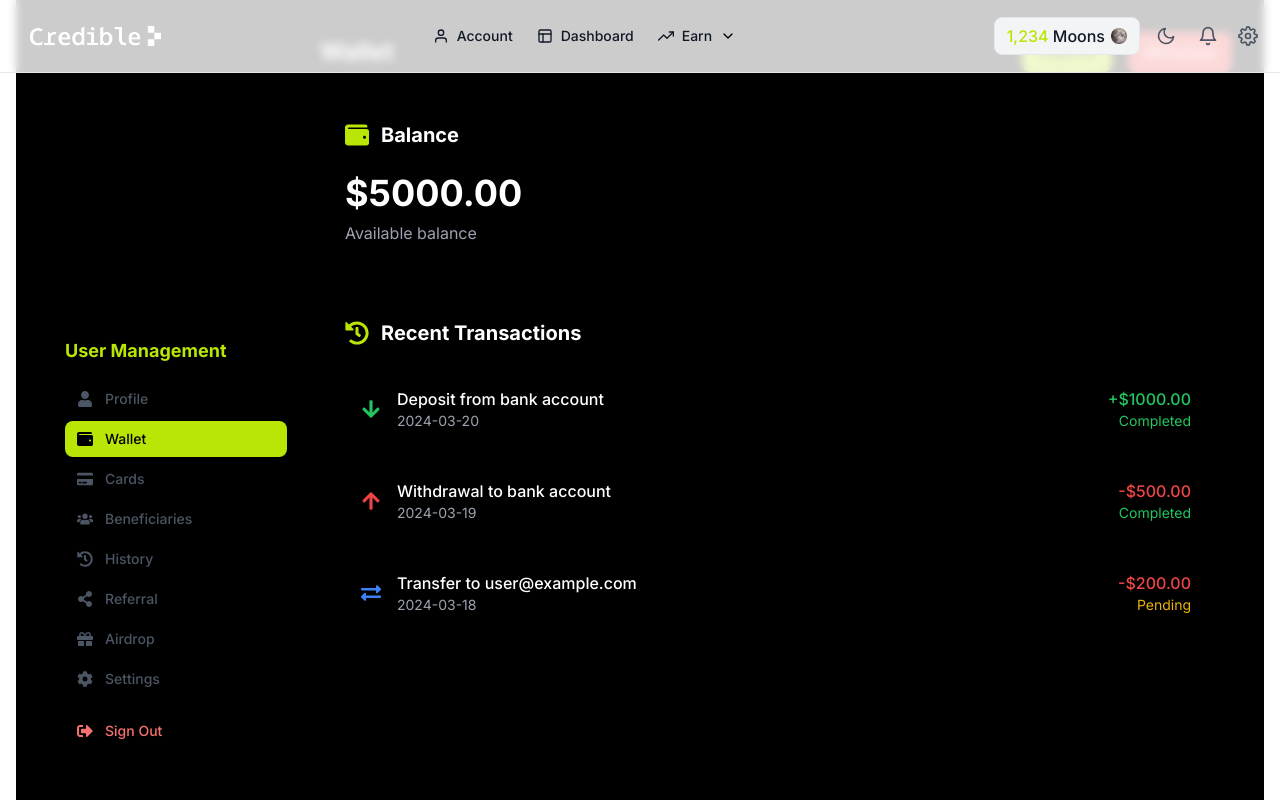
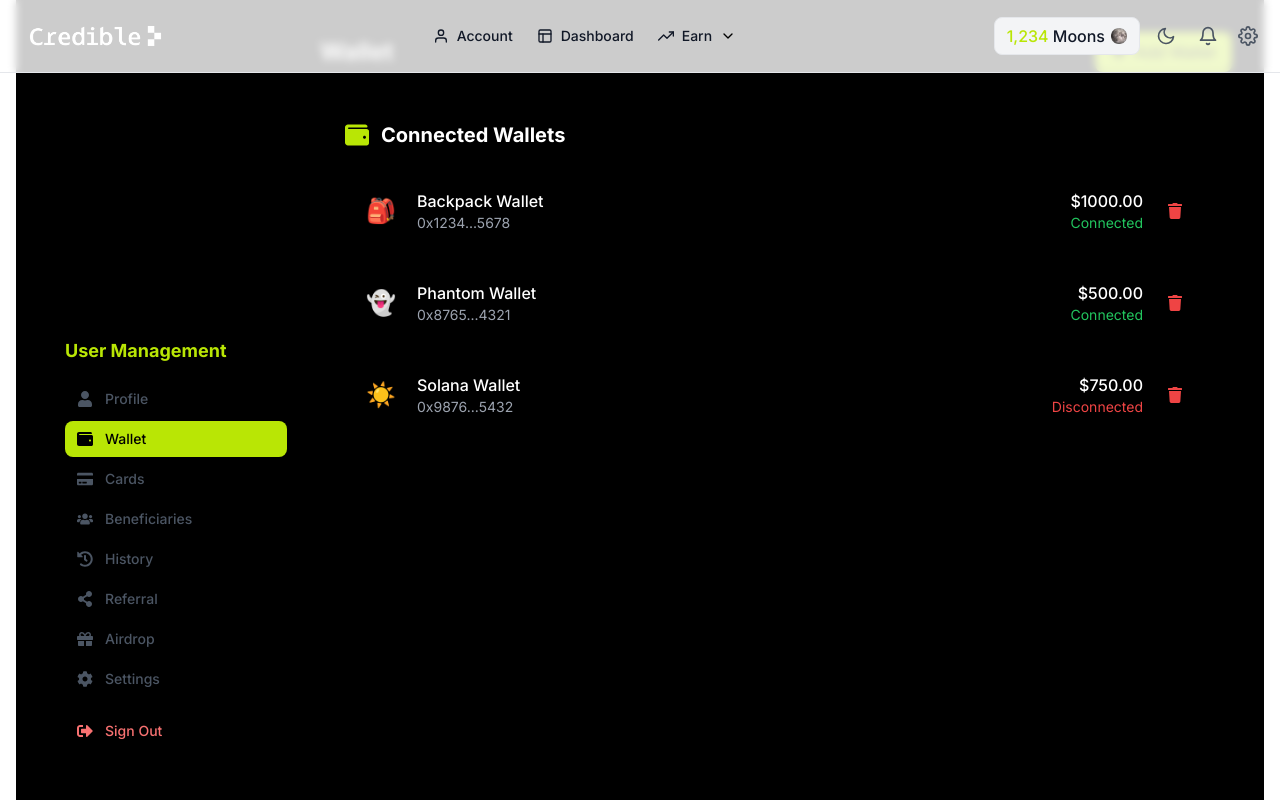
Before and after one commit to w3-surfer/credible-finance, a Next.js app: page /account/wallet in a window 1280 px wide. Shown: the top 800 px of the page. Built offline with nearby package versions, Linux system fonts and the light colour scheme.

Commit message:
feat: update wallet page to show connected wallets list

```diff
--- a/src/app/account/wallet/page.tsx
+++ b/src/app/account/wallet/page.tsx
@@ -2,71 +2,57 @@
 
 import { useState } from 'react';
 import { motion } from 'framer-motion';
-import { FaWallet, FaArrowUp, FaArrowDown, FaExchangeAlt, FaHistory } from 'react-icons/fa';
+import { FaWallet, FaPlus, FaTrash } from 'react-icons/fa';
 
-interface Transaction {
+interface Wallet {
   id: string;
-  type: 'deposit' | 'withdraw' | 'transfer';
-  amount: number;
-  date: string;
-  status: 'completed' | 'pending' | 'failed';
-  description: string;
+  name: string;
+  type: 'backpack' | 'phantom' | 'solana';
+  address: string;
+  balance: number;
+  isConnected: boolean;
 }
 
-const mockTransactions: Transaction[] = [
+const mockWallets: Wallet[] = [
   {
     id: '1',
-    type: 'deposit',
-    amount: 1000,
-    date: '2024-03-20',
-    status: 'completed',
-    description: 'Deposit from bank account',
+    name: 'Backpack Wallet',
+    type: 'backpack',
+    address: '0x1234...5678',
+    balance: 1000,
+    isConnected: true,
   },
   {
     id: '2',
-    type: 'withdraw',
-    amount: 500,
-    date: '2024-03-19',
-    status: 'completed',
-    description: 'Withdrawal to bank account',
+    name: 'Phantom Wallet',
+    type: 'phantom',
+    address: '0x8765...4321',
+    balance: 500,
+    isConnected: true,
   },
   {
     id: '3',
-    type: 'transfer',
-    amount: 200,
-    date: '2024-03-18',
-    status: 'pending',
-    description: 'Transfer to user@example.com',
+    name: 'Solana Wallet',
+    type: 'solana',
+    address: '0x9876...5432',
+    balance: 750,
+    isConnected: false,
   },
 ];
 
 export default function Wallet() {
-  const [balance] = useState(5000);
-  const [transactions] = useState<Transaction[]>(mockTransactions);
+  const [wallets] = useState<Wallet[]>(mockWallets);
 
-  const getStatusColor = (status: Transaction['status']) => {
-    switch (status) {
-      case 'completed':
-        return 'text-green-500';
-      case 'pending':
-        return 'text-yellow-500';
-      case 'failed':
-        return 'text-red-500';
+  const getWalletIcon = (type: Wallet['type']) => {
+    switch (type) {
+      case 'backpack':
+        return '🎒';
+      case 'phantom':
+        return '👻';
+      case 'solana':
+        return '☀️';
       default:
-        return 'text-gray-500';
-    }
-  };
-
-  const getTransactionIcon = (type: Transaction['type']) => {
-    switch (type) {
-      case 'deposit':
-        return <FaArrowDown className="w-5 h-5 text-green-500" />;
-      case 'withdraw':
-        return <FaArrowUp className="w-5 h-5 text-red-500" />;
-      case 'transfer':
-        return <FaExchangeAlt className="w-5 h-5 text-blue-500" />;
-      default:
-        return <FaHistory className="w-5 h-5 text-gray-500" />;
+        return '💳';
     }
   };
 
@@ -74,14 +60,10 @@
     <div className="space-y-6">
       <div className="flex items-center justify-between">
         <h1 className="text-2xl font-bold text-white">Wallet</h1>
-        <div className="flex space-x-4">
-          <button className="px-4 py-2 bg-[#B9E605] text-black rounded-lg hover:bg-[#B9E605]/90 transition-colors">
-            Deposit
-          </button>
-          <button className="px-4 py-2 bg-red-500 text-white rounded-lg hover:bg-red-600 transition-colors">
-            Withdraw
-          </button>
-        </div>
+        <button className="px-4 py-2 bg-[#B9E605] text-black rounded-lg hover:bg-[#B9E605]/90 transition-colors flex items-center space-x-2">
+          <FaPlus className="w-4 h-4" />
+          <span>Add Wallet</span>
+        </button>
       </div>
 
       <motion.div
@@ -91,44 +73,34 @@
       >
         <div className="flex items-center space-x-3 mb-6">
           <FaWallet className="w-6 h-6 text-[#B9E605]" />
-          <h2 className="text-xl font-bold text-white">Balance</h2>
-        </div>
-
-        <div className="text-4xl font-bold text-white mb-2">${balance.toFixed(2)}</div>
-        <p className="text-gray-400">Available balance</p>
-      </motion.div>
-
-      <motion.div
-        initial={{ opacity: 0, y: 20 }}
-        animate={{ opacity: 1, y: 0 }}
-        transition={{ delay: 0.1 }}
-        className="bg-cyber-gray-100 dark:bg-cyber-gray-200 rounded-lg p-6 border border-cyber-green/20 hover:border-cyber-green transition-all duration-300"
-      >
-        <div className="flex items-center space-x-3 mb-6">
-          <FaHistory className="w-6 h-6 text-[#B9E605]" />
-          <h2 className="text-xl font-bold text-white">Recent Transactions</h2>
+          <h2 className="text-xl font-bold text-white">Connected Wallets</h2>
         </div>
 
         <div className="space-y-4">
-          {transactions.map((transaction) => (
+          {wallets.map((wallet) => (
             <div
-              key={transaction.id}
+              key={wallet.id}
               className="flex items-center justify-between p-4 bg-cyber-gray-100 dark:bg-cyber-gray-200 rounded-lg"
             >
               <div className="flex items-center space-x-4">
-                {getTransactionIcon(transaction.type)}
+                <div className="w-10 h-10 rounded-full bg-cyber-gray-100 dark:bg-cyber-gray-200 flex items-center justify-center text-2xl">
+                  {getWalletIcon(wallet.type)}
+                </div>
                 <div>
-                  <div className="text-white font-medium">{transaction.description}</div>
-                  <div className="text-sm text-gray-400">{transaction.date}</div>
+                  <div className="text-white font-medium">{wallet.name}</div>
+                  <div className="text-sm text-gray-400">{wallet.address}</div>
                 </div>
               </div>
-              <div className="text-right">
-                <div className={`font-medium ${transaction.type === 'deposit' ? 'text-green-500' : 'text-red-500'}`}>
-                  {transaction.type === 'deposit' ? '+' : '-'}${transaction.amount.toFixed(2)}
+              <div className="flex items-center space-x-4">
+                <div className="text-right">
+                  <div className="text-white font-medium">${wallet.balance.toFixed(2)}</div>
+                  <div className={`text-sm ${wallet.isConnected ? 'text-green-500' : 'text-red-500'}`}>
+                    {wallet.isConnected ? 'Connected' : 'Disconnected'}
+                  </div>
                 </div>
-                <div className={`text-sm ${getStatusColor(transaction.status)}`}>
-                  {transaction.status.charAt(0).toUpperCase() + transaction.status.slice(1)}
-                </div>
+                <button className="p-2 text-red-500 hover:bg-red-500/10 rounded-lg transition-colors">
+                  <FaTrash className="w-4 h-4" />
+                </button>
               </div>
             </div>
           ))}
```
